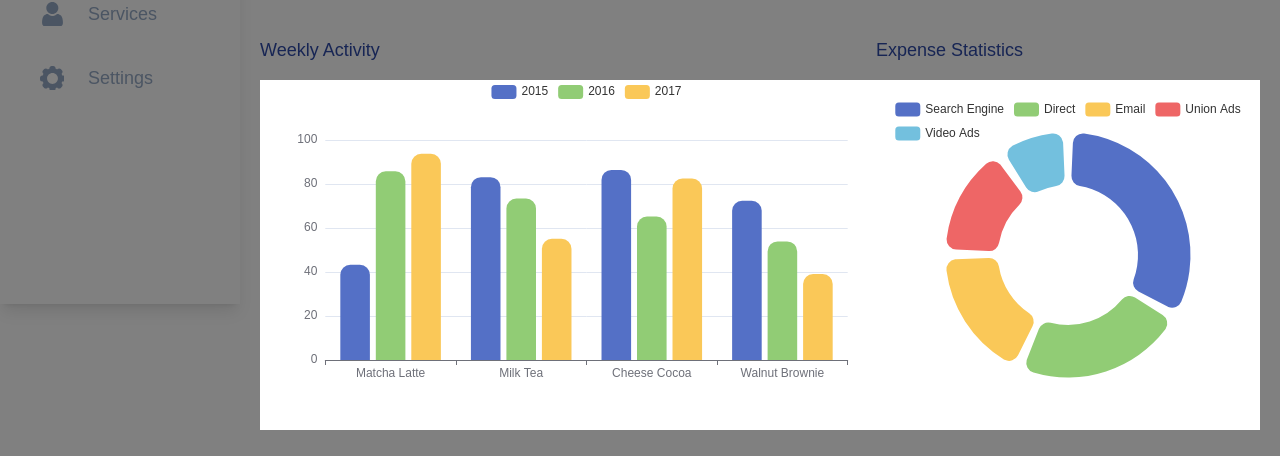
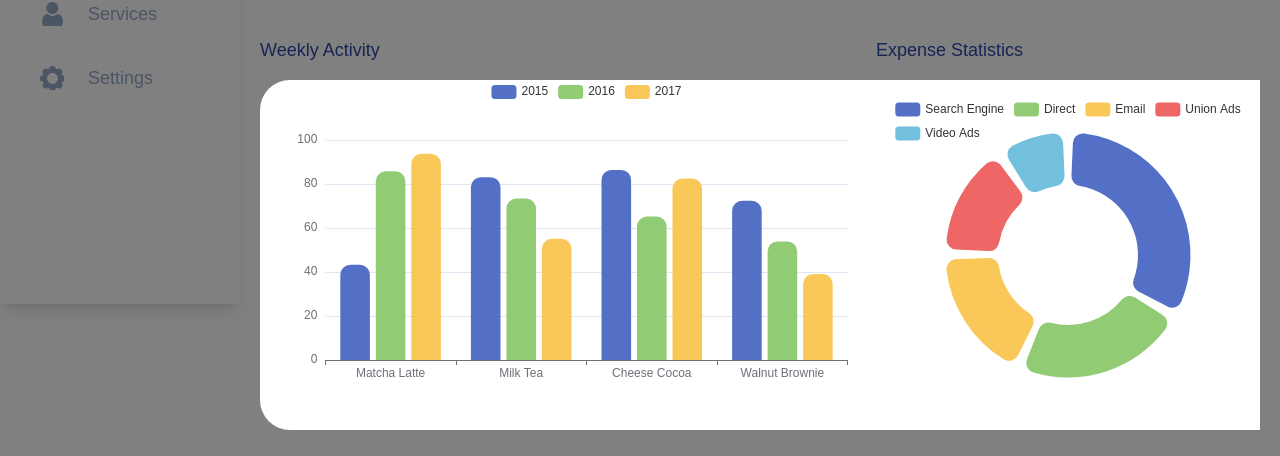
Before and after one commit to SaifD227/Figma, a Next.js app: page / in a window 1280 px wide. Shown: the part 496-952 px from the top of the page. Built offline with nearby package versions, Linux system fonts and the light colour scheme.

Commit message:
side bar  correct

```diff
--- a/src/app/Dashboards/Page.tsx
+++ /dev/null
@@ -1,11 +0,0 @@
-import React from 'react'
-
-const Dashboards = () => {
-  return (
-    <div>
-
-    </div>
-  )
-}
-
-export default Dashboards
--- a/src/app/layout.tsx
+++ b/src/app/layout.tsx
@@ -2,8 +2,8 @@ import type { Metadata } from "next";
 import localFont from "next/font/local";
 import "./globals.css";
 import Home from "@/components/Home";
-// import Navbar from "@/components/Navbar";
-// import Sidebar from "@/components/Sidebar";
+
+// import Home from "@/components/Home";
 
 const geistSans = localFont({
   src: "./fonts/GeistVF.woff",
@@ -31,9 +31,8 @@ export default function RootLayout({
       <body
         className={`${geistSans.variable} ${geistMono.variable} antialiased  dark:bg-medium`}
       >
-        {/* <Sidebar />
-        <Navbar /> */}
-         <Home />
+        <Home />
+
         {children}
       </body>
     </html>
--- a/src/app/page.tsx
+++ b/src/app/page.tsx
@@ -1,15 +1,11 @@
-// import Home from "@/components/Home";
-// import Navbar from "@/components/Navbar";
-// import Sidebar from "@/components/Sidebar";
+
+
+
 
 export default function Homes() {
   return (
     <div>
-      <main>
-      {/* <Sidebar />
-      <Navbar /> */}
-        {/* <Home /> */}
-      </main>
+
     </div>
   );
 }
--- a/src/components/Dashboards/EmployesTotal.tsx
+++ b/src/components/Dashboards/EmployesTotal.tsx
@@ -1,3 +1,4 @@
+'use client'
 import Image from "next/image";
 import React, { useState } from "react";
 // import image1 from "../../public/assets/image-1-BQaU1fzz.png";
--- a/src/components/Dashboards/WeeklyActivity.tsx
+++ b/src/components/Dashboards/WeeklyActivity.tsx
@@ -5,7 +5,7 @@ const WeeklyActivity = () => {
   return (
     <div className="mx-5 pt-14">
       <div className="flex flex-col md:flex-row justify-between itespace-y-8 md:space-y-0 md:space-x-5">
-        <div className="w-full sm:w-60 md:w-96">
+        <div className="w-full sm:w-60 md:w-96  ">
           <h1 className="mb-4 text-blue-950 text-lg">Weekly Activity</h1>
           <BarChart />
         </div>
--- a/src/components/Home.tsx
+++ b/src/components/Home.tsx
@@ -4,7 +4,7 @@ import React, { useState } from "react";
 
 import Sidebar from "../components/Sidebar";
 import Navbar from "../components/Navbar";
-import Dashboard from "../components/Dashboards/Dashboard";
+import Dashboard from "./Dashboards/Dashboard";
 
 const Home: React.FC = () => {
   const [isSidebarOpen, setIsSidebarOpen] = useState(false);
@@ -17,10 +17,7 @@ const Home: React.FC = () => {
     <div>
       <Sidebar isOpen={isSidebarOpen} />
       <Navbar toggleSidebar={toggleSidebar} />
-
-      <nav>
-        <Dashboard />
-      </nav>
+      <Dashboard/>
     </div>
   );
 };
--- a/src/components/MyCharts/BarChart.tsx
+++ b/src/components/MyCharts/BarChart.tsx
@@ -39,7 +39,7 @@ const BarChart: React.FC = () => {
     ]
   };
 
-  return <ReactECharts option={option} style={{ height: '350px', width: '170%', backgroundColor:'white', }} />;
+  return <ReactECharts option={option} style={{ height: '350px', width: '170%', backgroundColor:'white',borderRadius:"30px"  }} />;
 };
 
 export default BarChart;
--- a/src/components/MyCharts/PieChart.tsx
+++ b/src/components/MyCharts/PieChart.tsx
@@ -5,7 +5,7 @@ import React, { useEffect, useRef } from 'react';
 import * as echarts from 'echarts';
 
 const PieChart: React.FC = () => {
-  const chartRef = useRef<HTMLDivElement | null>(null); // Reference for the chart container
+  const chartRef = useRef<HTMLDivElement | null>(null);
 
   useEffect(() => {
     if (chartRef.current) {
@@ -67,79 +67,3 @@ const PieChart: React.FC = () => {
 };
 
 export default PieChart;
-
-
-// 'use client';
-
-// import React, { useEffect, useRef } from 'react';
-// import * as am5 from "@amcharts/amcharts5";
-// import * as am5percent from "@amcharts/amcharts5/percent";
-// import am5themes_Animated from "@amcharts/amcharts5/themes/Animated";
-
-// const PieChart: React.FC = () => {
-//   const chartRef = useRef<HTMLDivElement | null>(null); // Reference for the chart container
-
-//   useEffect(() => {
-//     if (chartRef.current) {
-//       // Create root element
-//       const root = am5.Root.new(chartRef.current);
-
-//       // Set themes
-//       root.setThemes([am5themes_Animated.new(root)]);
-
-//       // Create chart
-//       const chart = root.container.children.push(
-//         am5percent.PieChart.new(root, {
-//           endAngle: 270
-//         })
-//       );
-
-//       // Create series
-//       const series = chart.series.push(
-//         am5percent.PieSeries.new(root, {
-//           valueField: "value",
-//           categoryField: "category",
-//           endAngle: 270
-//         })
-//       );
-
-//       series.states.create("hidden", {
-//         endAngle: -90
-//       });
-
-//       // Define custom colors for each part
-//       const colors = [
-//         am5.color(0xff0000), // Custom color for Search Engine
-//         am5.color(0x36a2eb), // Custom color for Direct
-//         am5.color(0x4bc0c0), // Custom color for Email
-//         am5.color(0xffce56), // Custom color for Union Ads
-//         am5.color(0xff9f40)  // Custom color for Video Ads
-//       ];
-
-//       // Set data with colors
-//       series.data.setAll([
-//         { category: "Search Engine", value: 1048, color: colors[0] },
-//         { category: "Direct", value: 735, color: colors[1] },
-//         { category: "Email", value: 580, color: colors[2] },
-//         { category: "Union Ads", value: 484, color: colors[3] },
-//         { category: "Video Ads", value: 300, color: colors[4] }
-//       ]);
-
-//       // Apply colors to series
-//       series.slices.template.set("fill", am5.color(0xffffff)); // Default color
-
-//       // Animate chart appearance
-//       series.appear(1000, 100);
-
-//       // Cleanup function to dispose of the chart instance on component unmount
-//       return () => {
-
-//         root.dispose();
-//       };
-//     }
-//   }, []);
-
-//   return <div ref={chartRef} style={{ width: '100%', height: '350px', }} />; // Chart container
-// };
-
-// export default PieChart;
```
